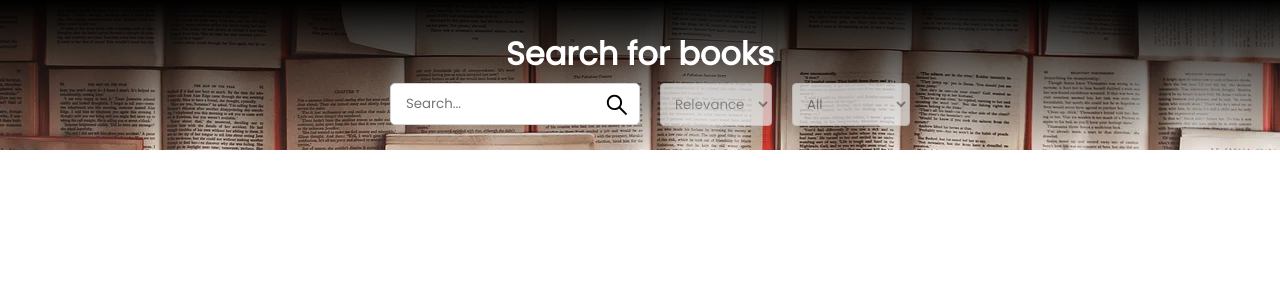
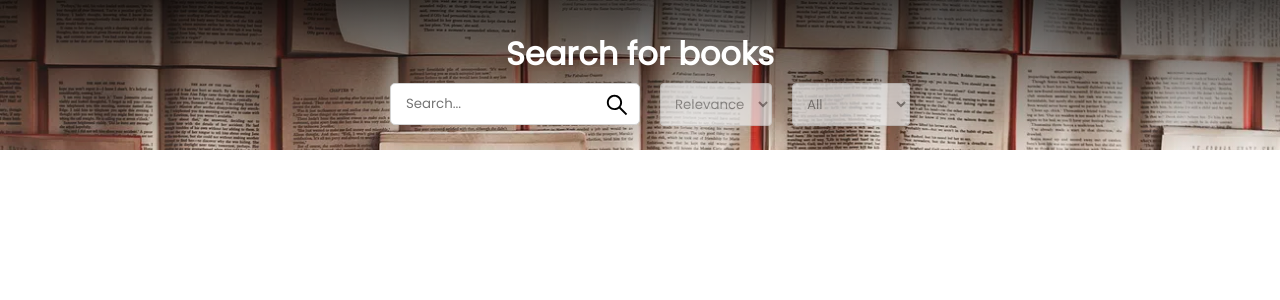
Before and after one commit to alexandrIvanovDev/search-books, a React (Vite) app: page / in a window 1280 px wide. Shown: the top 300 px of the page. Built offline with nearby package versions, Linux system fonts and the light colour scheme.

Commit message:
fix styles

```diff
--- a/src/components/header/Header.module.css
+++ b/src/components/header/Header.module.css
@@ -1,7 +1,7 @@
 .header {
     min-height: 150px;
-    /*background: rgba(255, 199, 4, 0.62);*/
-    background-image: url("../../assets/background.webp"), linear-gradient(0deg, rgba(255,255,255,1) 0%, rgba(0,0,0,1) 100%);;
+    background-image: url("../../assets/background.webp"), linear-gradient(0deg, rgba(255,255,255,1) 0%, rgb(74, 73, 73) 100%);
+    background-size: cover;
     background-blend-mode: multiply;
     width: 100vw;
     display: flex;
--- a/src/pages/bookCardPage/BookCardPage.tsx
+++ b/src/pages/bookCardPage/BookCardPage.tsx
@@ -30,7 +30,7 @@ export const BookCardPage = () => {
                 ? <Loader/>
                 : book && <div className={s.book}>
                 <div className={s.imgWrapper}>
-                    <img src={book.volumeInfo.imageLinks.medium || bookImg} alt="img" className={s.img}/>
+                    <img src={book.volumeInfo.imageLinks?.medium || bookImg} alt="img" className={s.img}/>
                 </div>
                 <div className={s.information}>
                     <div className={s.categories}>{book.volumeInfo.categories}</div>
```
